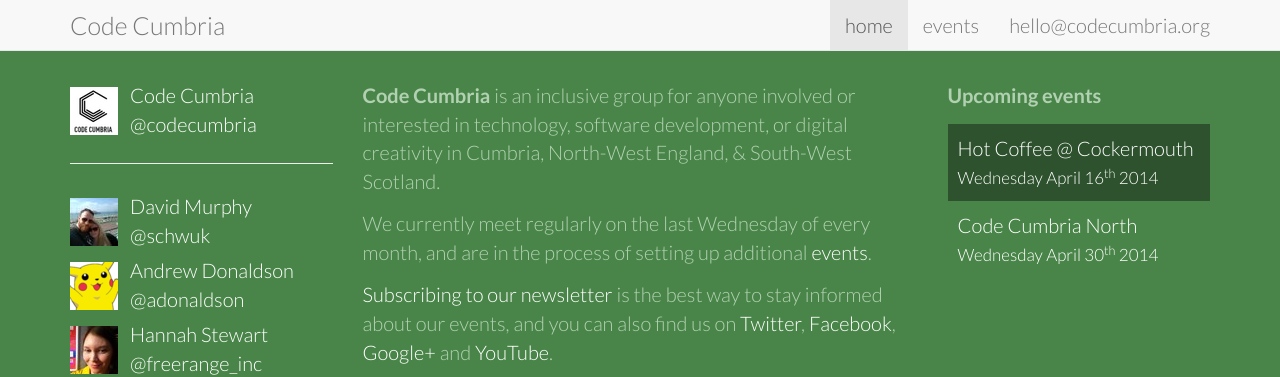
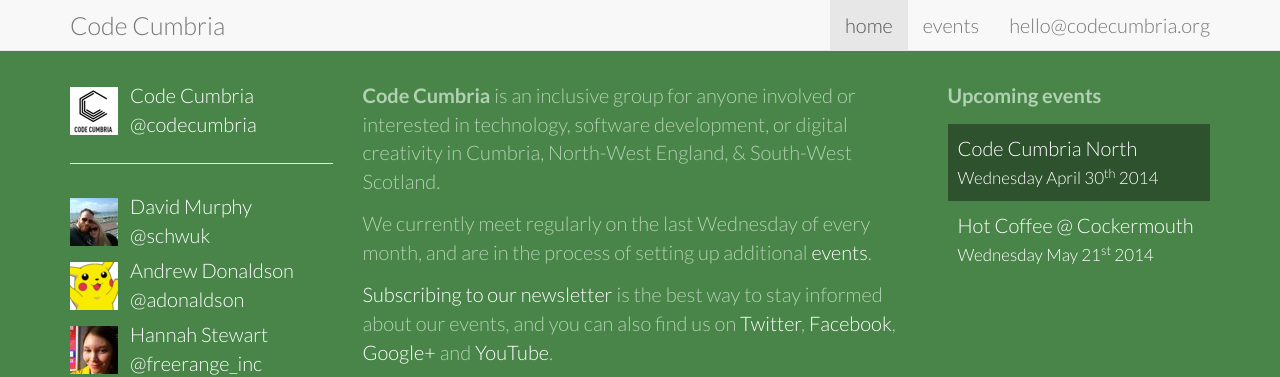
Before and after one commit to CodeCumbria/codecumbria.github.io, a Jekyll site: the page built from index.html, in a window 1280 px wide. Shown: the top 377 px of the page. Built offline with Jekyll 4.4.1, drawn with Linux system fonts in a browser that asks for light colours; Markdown is read by kramdown in place of the engine named in the settings.

Commit message:
Updated for next Hot Coffee event.

```diff
--- a/events/hot_coffee.html
+++ b/events/hot_coffee.html
@@ -6,7 +6,7 @@ section: events
 
 <div class="row">
   <div class="col-md-12">
-    <p class="lead">The next {{ page.title }} will take place on <strong>Wednesday April 16<sup>th</sup>, 2014</strong> at <a href="http://www.thecoffeekitchen.co.uk/">The Coffee Kitchen</a> in Cockermouth. People will be around from 10AM onwards - we will let the staff know we are there, but look for a table full of laptops!</p>
+    <p class="lead">The next {{ page.title }} will take place on <strong>Wednesday May 21<sup>st</sup>, 2014</strong> at <a href="http://www.thecoffeekitchen.co.uk/">The Coffee Kitchen</a> in Cockermouth. People will be around from 10AM onwards - we will let the staff know we are there, but look for a table full of laptops!</p>
   </div>
 </div>
 </div>
--- a/index.html
+++ b/index.html
@@ -17,8 +17,8 @@ section: home
       <div class="col-md-3 col-md-push-3 events">
         <h2>Upcoming events</h2>
         <ul>
-          <a href="/events/hot_coffee.html" title="View details of the Hot Coffee event"><li class="next">Hot Coffee @ Cockermouth<br /><small>Wednesday April 16<sup>th</sup> 2014</small></li></a>
-          <a href="/events/code_cumbria_north.html" title="View details of the Code Cumbria North event"><li>Code Cumbria North<br /><small>Wednesday April 30<sup>th</sup> 2014</small></li></a>
+          <a href="/events/code_cumbria_north.html" title="View details of the Code Cumbria North event"><li class="next">Code Cumbria North<br /><small>Wednesday April 30<sup>th</sup> 2014</small></li></a>
+          <a href="/events/hot_coffee.html" title="View details of the Hot Coffee event"><li>Hot Coffee @ Cockermouth<br /><small>Wednesday May 21<sup>st</sup> 2014</small></li></a>
         </ul>
       </div>
       <div class="col-md-3 col-md-pull-9 people">
```
